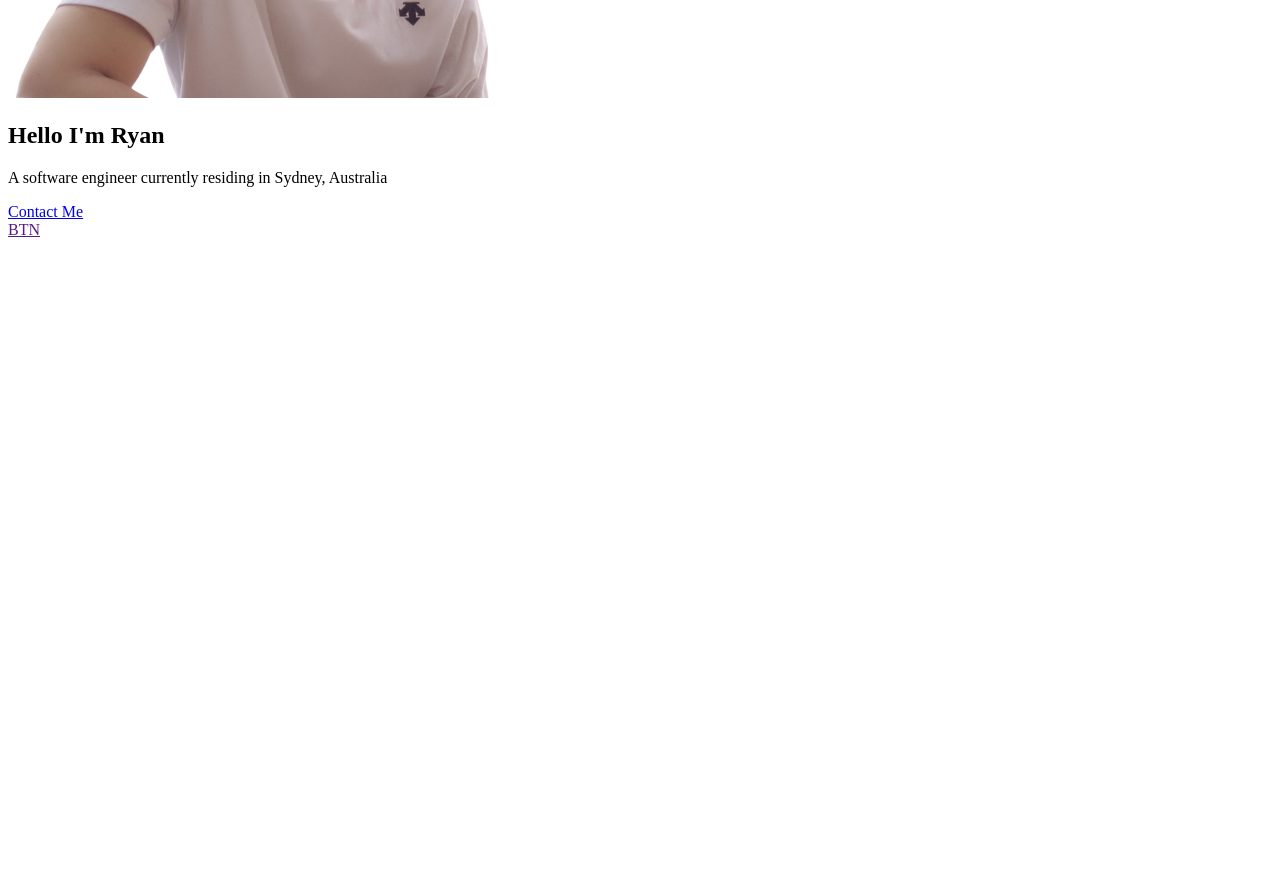
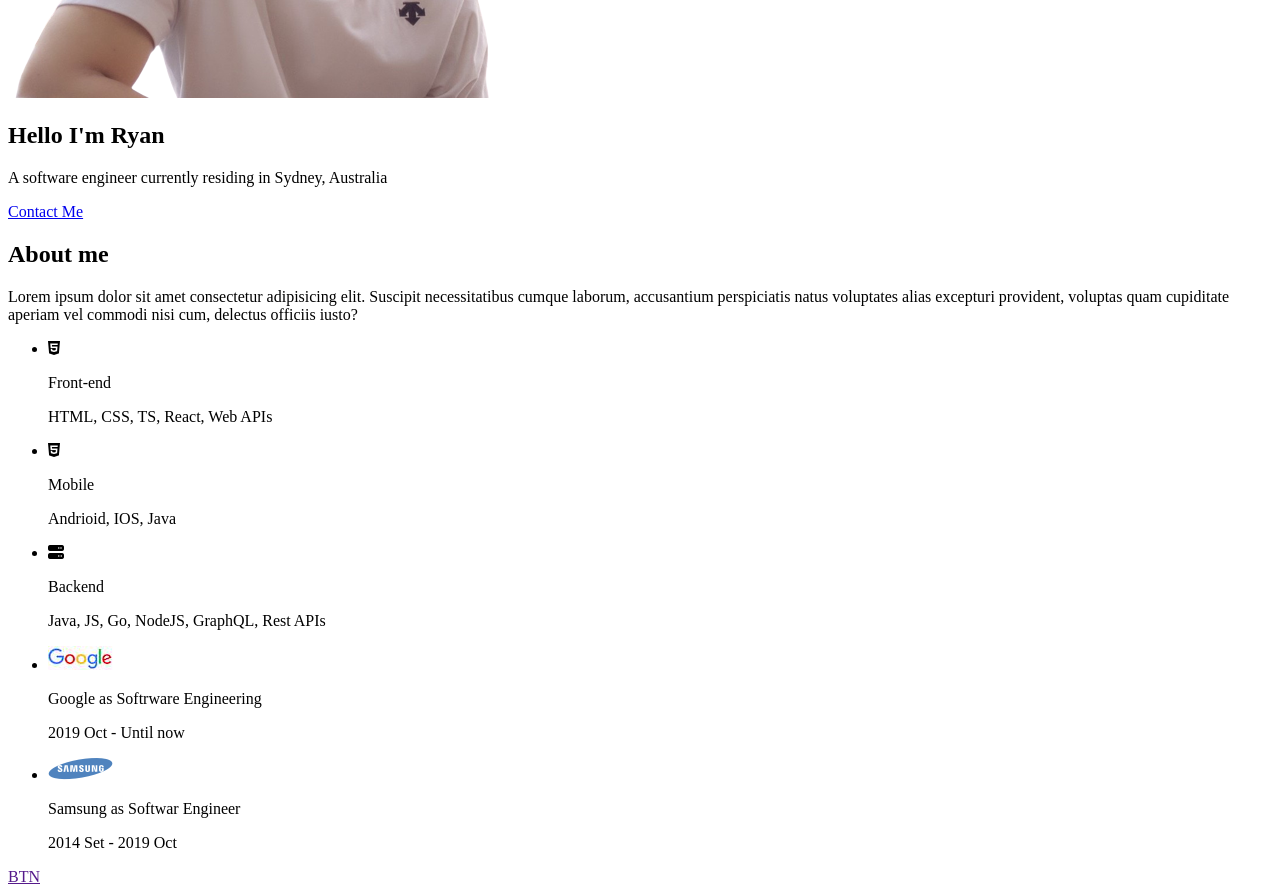
Before and after one commit to Ryan-Nam/portfolio-ryan, a plain HTML site: page index.html in a window 1280 px wide. Shown: the part 877-1771 px from the top of the page. Before the commit the page ends 1124 px from the top, so only its background shows below. Drawn offline with Linux system fonts and the light colour scheme.

Commit message:
Add HTML-about

```diff
--- a/index.html
+++ b/index.html
@@ -55,13 +55,56 @@
     <main>
       <!-- Home -->
       <section id="home">
-        <img src="images/profile.png" alt="Ryan's profile">
+        <img src="images/profile.png" alt="Ryan's profile" />
         <h2>Hello I&#39;m Ryan</h2>
         <p>A software engineer currently residing in Sydney, Australia</p>
-    <a href="#contact">Contact Me</a>
-    </section>
+        <a href="#contact">Contact Me</a>
+      </section>
       <!-- About -->
-      <section id="about"></section>
+      <section id="about">
+        <h2>About me</h2>
+        <p>
+          Lorem ipsum dolor sit amet consectetur adipisicing elit. Suscipit
+          necessitatibus cumque laborum, accusantium perspiciatis natus
+          voluptates alias excepturi provident, voluptas quam cupiditate aperiam
+          vel commodi nisi cum, delectus officiis iusto?
+        </p>
+        <ul>
+          <li>
+            <i class="fa-brands fa-html5"></i>
+            <p>Front-end</p>
+            <p>HTML, CSS, TS, React, Web APIs</p>
+          </li>
+          <li>
+            <i class="fa-brands fa-html5"></i>
+            <p>Mobile</p>
+            <p>Andrioid, IOS, Java</p>
+          </li>
+
+          <li>
+            <i class="fa-solid fa-server"></i>
+            <p>Backend</p>
+            <p>Java, JS, Go, NodeJS, GraphQL, Rest APIs</p>
+          </li>
+        </ul>
+        <ul>
+          <li>
+            <img src="images/jobs/google.png" alt="google logo" />
+            <div>
+                <p>Google as Softrware Engineering</p>
+                <p>2019 Oct - Until now</p>
+            </div>
+          </li>
+
+          <li>
+            <img src="images/jobs/samsung.png" alt="samsung logo" />
+            <div>
+                <p>Samsung as Softwar Engineer</p>
+                <p>2014 Set - 2019 Oct</p>
+            </div>
+          </li>
+        </ul>
+      </section>
       <!-- Skills -->
       <section id="skills"></section>
       <!-- Work -->
```
Also changed, not shown: images/jobs/google.png (added), images/jobs/samsung.png (added), images/projects/project1.webp (added), images/projects/project2.webp (added), images/projects/project3.webp (added), images/projects/project4.webp (added), images/projects/project5.webp (added), images/projects/project6.webp (added), images/projects/project7.webp (added), images/projects/project8.webp (added), images/testimonials/people1.webp (added), images/testimonials/people2.webp (added), images/testimonials/people3.webp (added), 1 other file.
